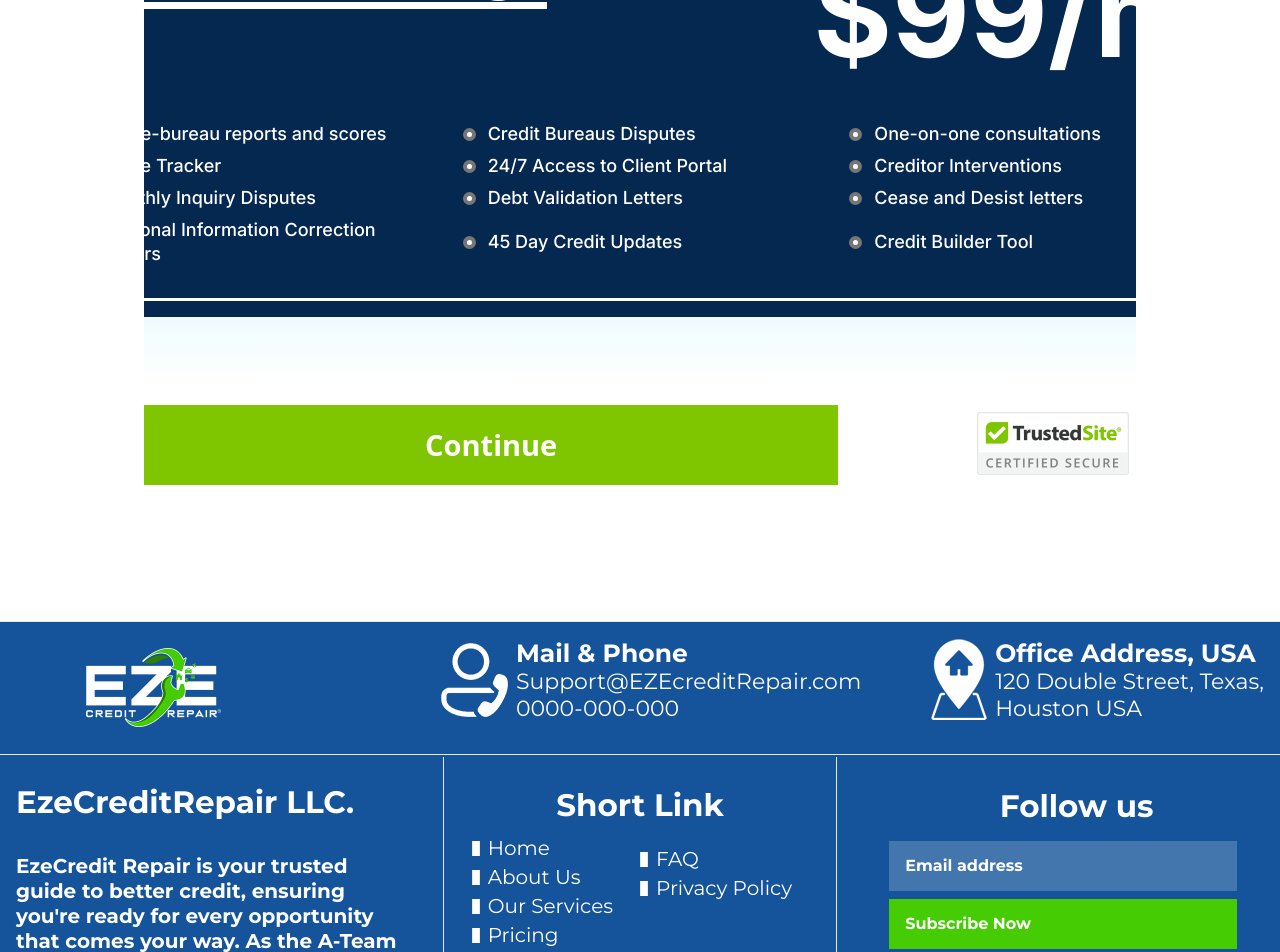
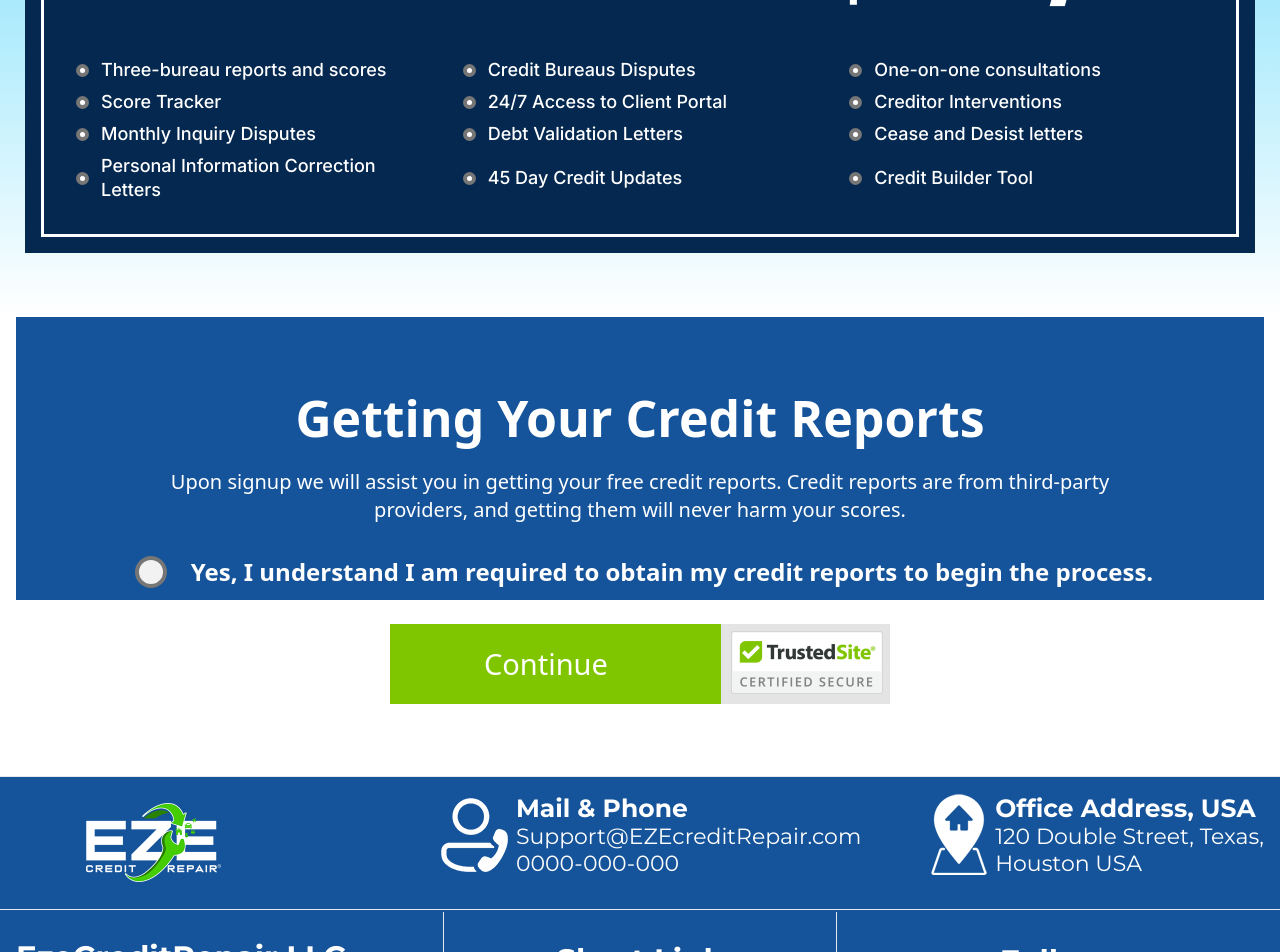
Before and after one commit to Nitin6404/ez-credit-repair, a React (Vite) app: page /register in a window 1280 px wide. Shown: the part 1624-2576 px from the top of the page. Built offline with nearby package versions, Linux system fonts and the light colour scheme.

Commit message:
fix: Register page half

```diff
--- a/src/components/auth/register/NavigationButtons.jsx
+++ b/src/components/auth/register/NavigationButtons.jsx
@@ -3,11 +3,12 @@ import TrustedSiteLogo from '../../../components/asset/trustedsite.svg';
 
 export function NavigationButtons({ currentStep, totalSteps, onBack, onContinue }) {
   return (
-    <div className="relative mt-6 w-full px-4">
+    <>
+      <div className="relative mt-6 w-full px-4 md:hidden">
         {/* Gray background container */}
         <div className="mx-auto h-auto w-full max-w-[600px] p-4 sm:h-[79.7px] sm:w-[600px] sm:p-0">
           {/* Green button container */}
-        <div className="w-full bg-[#80C600] p-6 sm:absolute sm:left-0 sm:flex sm:h-full sm:w-[70%] sm:items-center sm:justify-center sm:p-0">
+          <div className="bg-[#80C600] p-6 sm:absolute sm:left-0 sm:flex sm:h-full sm:w-[70%] sm:items-center sm:justify-center sm:p-0 md:w-1/4">
             <button
               onClick={onContinue}
               className="w-full text-[22px] font-semibold text-white sm:w-[200px] sm:px-4 sm:text-[29px]"
@@ -26,5 +27,26 @@ export function NavigationButtons({ currentStep, totalSteps, onBack, onContinue
           </div>
         </div>
       </div>
+
+      <div className="relative mt-6 hidden md:block">
+        {/* Gray background container */}
+        <div className="mx-auto h-[79.7px] w-[499.55px] bg-[#E4E4E4]">
+          {/* Green button container */}
+          <div className="absolute left-0 h-full w-[331.03px] bg-[#80C600]">
+            <button
+              onClick={onContinue}
+              className="absolute left-[93.72px] top-[18.35px] text-[29px] font-normal text-white"
+            >
+              {currentStep === totalSteps ? 'Submit' : 'Continue'}
+            </button>
+          </div>
+
+          {/* TrustedSite logo */}
+          <div className="absolute right-[7px] top-[7.21px]">
+            <img src={TrustedSiteLogo} alt="TrustedSite Certified" className="h-[63px] w-[152px]" />
+          </div>
+        </div>
+      </div>
+    </>
   );
 }
--- a/src/components/ui/ProgressSteps.jsx
+++ b/src/components/ui/ProgressSteps.jsx
@@ -1,5 +1,3 @@
-import React from 'react';
-
 export function ProgressSteps({ steps, currentStep }) {
   return (
     <div className="mb-8">
--- a/src/pages/RegistrationPage.jsx
+++ b/src/pages/RegistrationPage.jsx
@@ -1,6 +1,5 @@
-import React, { useState } from 'react';
+import { useState } from 'react';
 import AboutUs from '../components/asset/AboutUsbackground.png';
-import trustedSite from '../components/asset/trustedsite.svg';
 import { BillingInfoForm } from '../components/auth/register/BillingInfoForm';
 import { CreditReportSection } from '../components/auth/register/CreditReportSection';
 import { NavigationButtons } from '../components/auth/register/NavigationButtons';
@@ -25,9 +24,8 @@ const steps = [
 
 export function RegistrationPage() {
   const [currentStep, setCurrentStep] = useState(1);
-  const [showingContract, setShowingContract] = useState(false);
   const [formData, setFormData] = useState({
-    // Personal Info fields
+    // Your Info
     firstName: '',
     lastName: '',
     streetAddress: '',
@@ -39,91 +37,60 @@ export function RegistrationPage() {
     emailAddress: '',
     couplesMembership: false,
     acceptTerms: false,
-    // Billing Info fields
+    // Billing Info
     cardNumber: '',
-    expDate: '',
+    expiryDate: '',
     cvv: '',
+    nameOnCard: '',
+    billingAddress: '',
+    billingApt: '',
+    billingCity: '',
+    billingState: '',
+    billingZip: '',
     sameAsPersonal: false,
-    addSecondaryMember: false,
   });
 
-  const handleChange = e => {
-    const { name, value } = e.target;
+  const handleInputChange = e => {
+    const { name, value, type, checked } = e.target;
     setFormData(prev => ({
       ...prev,
-      [name]: value,
+      [name]: type === 'checkbox' ? checked : value,
     }));
-  };
 
-  const handleCheckboxChange = e => {
-    const { name, checked } = e.target;
+    // If sameAsPersonal is checked, copy personal info to billing info
+    if (name === 'sameAsPersonal' && checked) {
       setFormData(prev => ({
         ...prev,
-      [name]: checked,
+        billingAddress: prev.streetAddress,
+        billingApt: prev.aptUnit,
+        billingCity: prev.city,
+        billingState: prev.state,
+        billingZip: prev.zipCode,
       }));
+    }
   };
 
   const handleContinue = () => {
-    // Validate current step before proceeding
-    if (currentStep === 1) {
-      // Validate personal info
-      if (!formData.firstName || !formData.lastName /* add other required fields */) {
-        alert('Please fill in all required fields');
-        return;
-      }
-    } else if (currentStep === 2) {
-      // Validate billing info
-      if (!formData.cardNumber || !formData.expDate || !formData.cvv) {
-        alert('Please fill in all required payment information');
-        return;
-      }
-    }
-
-    if (currentStep < steps.length) {
     setCurrentStep(prev => prev + 1);
-    }
   };
 
   const handleBack = () => {
-    if (currentStep > 1) {
     setCurrentStep(prev => prev - 1);
-    }
   };
 
-  const renderStep = () => {
+  const renderCurrentStep = () => {
     switch (currentStep) {
       case 1:
-        return (
-          <>
-            <PersonalInfoForm
-              formData={formData}
-              handleChange={handleChange}
-              handleCheckboxChange={handleCheckboxChange}
-            />
-
-            <div className="w-full overflow-hidden">
-              <PricingPlan />
-            </div>
-          </>
-        );
+        return <PersonalInfoForm formData={formData} handleInputChange={handleInputChange} />;
       case 2:
-        return (
-          <BillingInfoForm
-            formData={formData}
-            handleChange={handleChange}
-            handleCheckboxChange={handleCheckboxChange}
-            onShowContractChange={isShowing => setShowingContract(isShowing)}
-          />
-        );
-      case 3:
-        return <CreditReportSection formData={formData} handleChange={handleChange} />;
+        return <BillingInfoForm formData={formData} handleInputChange={handleInputChange} />;
       default:
         return null;
     }
   };
 
   return (
-    <div className="flex min-h-screen flex-col bg-white p-4 sm:p-8 lg:p-16">
+    <div className="flex flex-col">
       {/* Hero Section with Background */}
       <div className="relative mt-3 p-2">
         <img
@@ -132,8 +99,8 @@ export function RegistrationPage() {
           className="absolute inset-0 mt-[30px] h-full w-full object-cover opacity-100"
         />
         <div className="relative flex h-[130px] items-center p-2 text-white">
-          <div className="ml-5 mt-[50px] flex max-w-screen-lg font-inter text-lg font-bold leading-7 sm:ml-[80px] sm:text-2xl">
-            <span className="ml-3 sm:ml-10">Home</span>
+          <div className="ml-[80px] mt-[50px] flex max-w-screen-lg font-inter text-2xl font-bold leading-7">
+            <span className="ml-10">Home</span>
             <span className="mx-1">|</span>
             <span>Registration</span>
           </div>
@@ -144,16 +111,18 @@ export function RegistrationPage() {
         <ProgressSteps steps={steps} currentStep={currentStep} />
 
         {/* Form */}
-        <div className="flex w-full flex-col items-center justify-center bg-white px-4 sm:px-8 lg:px-16">
-          {renderStep()}
-          {!(currentStep === 2 && showingContract) && (
+        <div className="flex w-full flex-col items-center justify-center bg-white">
+          {renderCurrentStep()}
+          <div className="w-screen overflow-hidden">
+            <PricingPlan />
+          </div>
+          <CreditReportSection formData={formData} handleInputChange={handleInputChange} />
           <NavigationButtons
             currentStep={currentStep}
             totalSteps={steps.length}
             onBack={handleBack}
             onContinue={handleContinue}
           />
-          )}
         </div>
       </main>
     </div>
```
Lines whose indentation alone changed are shown as unchanged.
